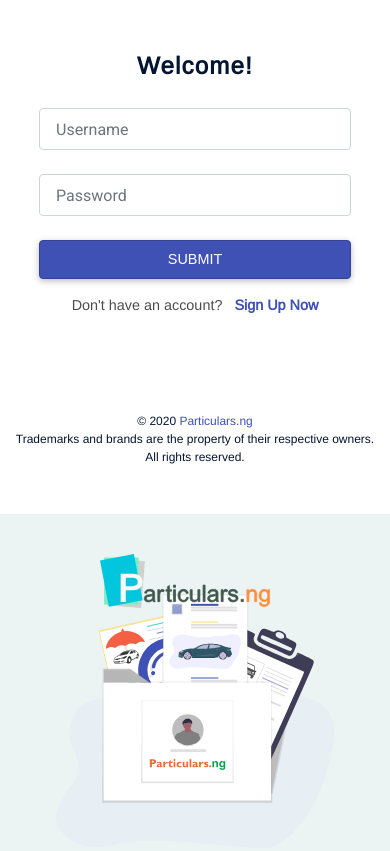
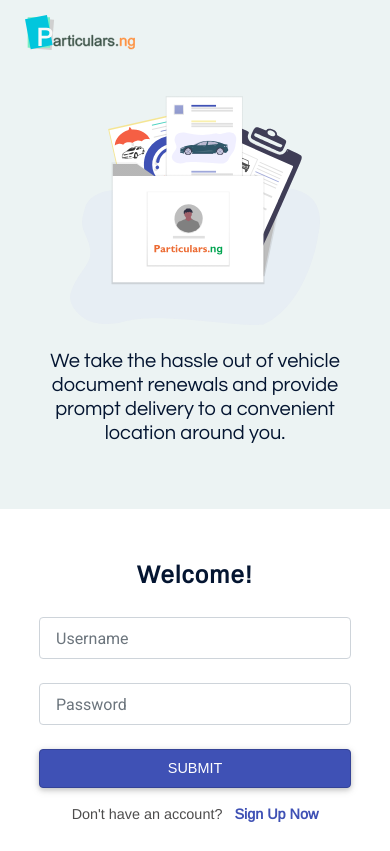
Before and after one commit to Obaitan/car-papers, a plain HTML site: page login.html in a window 390 px wide. Shown: the top 851 px of the page. Drawn offline with nearby package versions, Linux system fonts and the light colour scheme; files whose address does not match are found by name; a web font is replaced by a local one.

Commit message:
Fixed screen responsivenes for Start and Login files.

```diff
--- a/css/main.css
+++ b/css/main.css
@@ -756,7 +756,7 @@
 
 .sp-logo {
     position: absolute;
-    top: 40px;
+    top: 30px;
     left: 100px;
     width: 170px;
 }
@@ -767,12 +767,21 @@
     justify-content: center;
     align-items: center;
     background-color: #ecf3f3;
-    padding: 2rem 10rem;
+    padding: 2rem 9rem;
     text-align: center;
 }
 
 #s-logo {
     width: 50%;
+}
+
+@media only screen and (max-width: 1600px) {
+    .s-half, {
+        padding: 2rem 5rem;
+    }
+    .other-half {
+        padding: 3rem 6rem;
+    }
 }
 
 @media only screen and (max-width: 1025px) {
@@ -798,9 +807,18 @@
     .h-div3 {
         top: 7rem;
     }
+    .s-half {
+        padding: 2rem 10rem;
+    }
+    .other-half {
+        padding: 3rem 15rem;
+    }
 }
 
 @media (max-width: 768px) {
+    .sp-logo {
+        width: 135px;
+    }
     .h-logo {
         top: 20px;
     }
@@ -808,7 +826,7 @@
         width: 80%;
     }
     .other-half {
-        padding: 2rem;
+        padding: 3rem 12rem;
     }
     .login-backdrop {
         height: fit-content;
@@ -848,11 +866,24 @@
     }
     .c-ways {
         flex-wrap: wrap;
-        /* justify-content: center; */
     }
 }
 
 @media (max-width: 575px) {
+    .s-half {
+        padding: 2rem;
+    }
+    .other-half {
+        padding: 3rem;
+    }
+    .sp-logo {
+        top: 15px;
+        left: 25px;
+        width: 110px;
+    }
+    .info4 {
+        font-size: 1.25rem;
+    }
     .nav {
         height: 100%;
     }
--- a/login.html
+++ b/login.html
@@ -45,10 +45,11 @@
                     </div>
                     <button type="submit" class="btn btn-support btn-block">Submit</button>
                 </form>
-                <p class="b-text mt-3 mb-5">Don't have an account? <a class="l-info ml-2" href="start.html">Sign Up
+                <p class="b-text mt-3 mb-0 mb-lg-3">Don't have an account? <a class="l-info ml-2" href="start.html">Sign
+                        Up
                         Now</a>
                 </p>
-                <div class="bottom-details d-flex flex-column mt-5">
+                <div class="bottom-details d-flex flex-column mt-5 px-4 px-sm-0">
                     <p class="info3">&copy;
                         <script>document.write(new Date().getFullYear());</script> <a class="low-link"
                             href="index.html">Particulars.ng</a>
@@ -58,7 +59,7 @@
                     </p>
                 </div>
             </div>
-            <div class="other-half col-xs-12 col-xl-6">
+            <div class="other-half col-xs-12 col-xl-6 order-first order-xl-last">
                 <div class="mb-5"><img src="svgs//particulars2.svg" class="sp-logo" alt="Company logo"></div>
                 <div class="ll-wrap">
                     <img src="svgs/doc-folder.svg" id="l-logo" alt="Company Logo">
```
Also changed, not shown: start.html (+3 -3 lines).
